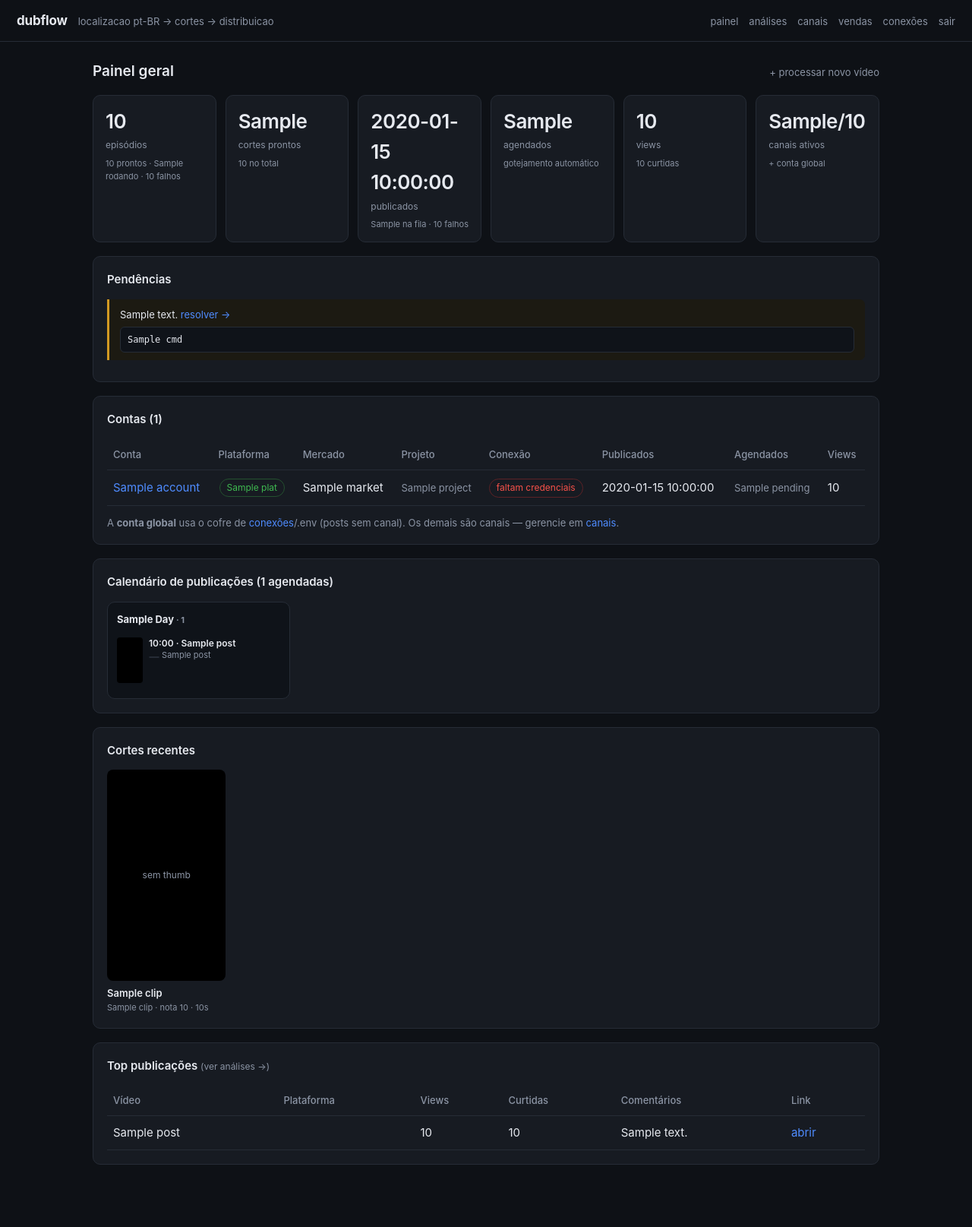
After one commit to BroonTreyer/dubflow, a FastAPI app: template app/web/templates/dashboard.html in a window 1280 px wide. The commit adds this page. Shown: the whole page at 76% size. Run offline with FastAPI, Linux system fonts and the light colour scheme; the template is opened without the code that fills it: most values are stand-ins (such as "Sample title", 1, 10 or a date in 2020); parts of the project's set-up code (start-up, migrations or seed data) failed here and were passed over.

Commit message:
painel geral (dashboard): visao unica com contas, calendario, cortes e metricas
Nova pagina de painel (link painel no topo) agrega tudo: KPIs (episodios,
cortes, posts publicados/agendados, views, canais), a tabela de Contas incluindo
a CONTA GLOBAL (cofre .env/conexoes) alem dos canais, um calendario dos posts
agendados agrupado por dia com thumb, os cortes recentes com thumbnail, o top de
publicacoes por metricas, e um painel de pendencias acionaveis (ex.: canal sem
refresh token mostra o comando youtube_auth --channel). Helpers dashboard_stats/
scheduled_posts/recent_clips/channel_totals em db.py; render coberto no test_web.

```diff
--- a/app/web/main.py
+++ b/app/web/main.py
@@ -119,6 +119,88 @@ def index(request: Request):
             "csrf": security.csrf_token(request),
         },
     )
+
+
+_WEEKDAYS_PT = ["seg", "ter", "qua", "qui", "sex", "sáb", "dom"]
+
+
+def _day_label(iso_date: str) -> str:
+    """'2026-08-25' -> 'seg 25/08'. Devolve o proprio texto se nao parsear."""
+    try:
+        d = datetime.fromisoformat(iso_date)
+    except (TypeError, ValueError):
+        return iso_date
+    return f"{_WEEKDAYS_PT[d.weekday()]} {d:%d/%m}"
+
+
+@app.get("/dashboard", response_class=HTMLResponse, dependencies=panel)
+def dashboard(request: Request):
+    """Visao geral: KPIs, contas (global + canais), calendario, cortes e metricas."""
+    stats = db.dashboard_stats()
+    channels = db.list_channels()
+    totals = db.channel_totals()
+
+    # Cache do status por canal (evita reabrir o cofre varias vezes por linha).
+    channel_ready = {ch["id"]: publisher_status(ch["id"]).get(ch["platform"], False)
+                     for ch in channels}
+    global_ready = publisher_status()  # conta global (cofre .env / conexoes)
+
+    accounts = [{
+        "id": None, "name": "Conta global (.env / conexões)", "platform": None,
+        "market": None, "project": None, "status": "active",
+        "platforms_ready": global_ready, "connected": any(global_ready.values()),
+        "totals": totals.get(None, {}), "detail_url": "/connections",
+    }]
+    for ch in channels:
+        accounts.append({
+            "id": ch["id"], "name": ch["name"], "platform": ch["platform"],
+            "market": ch["market"], "project": ch["project"], "status": ch["status"],
+            "platforms_ready": None, "connected": channel_ready[ch["id"]],
+            "totals": totals.get(ch["id"], {}), "detail_url": f"/channels/{ch['id']}",
+        })
+
+    # Calendario: agrupa os posts agendados por dia (YYYY-MM-DD).
+    by_day: dict[str, list[dict]] = {}
+    for post in db.scheduled_posts():
+        by_day.setdefault((post["scheduled_at"] or "")[:10], []).append(post)
+    calendar_days = [{"date": d, "label": _day_label(d), "posts": by_day[d]}
+                     for d in sorted(by_day)]
+
+    # Pendencias acionaveis (instrucoes).
+    attention: list[dict] = []
+    for ch in channels:
+        if not channel_ready[ch["id"]]:
+            attention.append({
+                "text": f"{ch['name']} ({ch['platform']}) ainda não conecta — falta o refresh token.",
+                "cmd": (f".venv\\Scripts\\python.exe -m scripts.youtube_auth --channel {ch['id']}"
+                        if ch["platform"] == "youtube" else None),
+                "url": f"/channels/{ch['id']}",
+            })
+    episodes = db.list_episodes()
+    n_failed = sum(1 for e in episodes if e["status"] == "failed")
+    if n_failed:
+        attention.append({"text": f"{n_failed} episódio(s) falharam no processamento.",
+                          "cmd": None, "url": "/"})
+    n_no_seg = sum(1 for e in episodes
+                   if e["status"] == "done" and not (e.get("segment") or "").strip())
+    if n_no_seg:
+        attention.append({
+            "text": f"{n_no_seg} episódio(s) prontos sem segmento — cortes não distribuídos.",
+            "cmd": None, "url": "/"})
+    if stats["posts_failed"]:
+        attention.append({"text": f"{stats['posts_failed']} publicação(ões) falharam.",
+                          "cmd": None, "url": "/analytics"})
+
+    return templates.TemplateResponse(request, "dashboard.html", {
+        "stats": stats,
+        "accounts": accounts,
+        "calendar_days": calendar_days,
+        "scheduled_count": sum(len(d["posts"]) for d in calendar_days),
+        "recent_clips": db.recent_clips(),
+        "top_posts": db.analytics_posts(limit=8),
+        "attention": attention,
+        "media_sig": security.media_signature,
+    })
 
 
 @app.get("/analytics", response_class=HTMLResponse, dependencies=panel)
--- a/app/web/templates/base.html
+++ b/app/web/templates/base.html
@@ -66,7 +66,8 @@
 <header>
   <h1><a href="/" style="color:var(--text)">dubflow</a></h1>
   <span>localizacao pt-BR &rarr; cortes &rarr; distribuicao</span>
-  <a href="/analytics" class="muted" style="margin-left:auto">análises</a>
+  <a href="/dashboard" class="muted" style="margin-left:auto">painel</a>
+  <a href="/analytics" class="muted">análises</a>
   <a href="/channels" class="muted">canais</a>
   <a href="/orders" class="muted">vendas</a>
   <a href="/connections" class="muted">conexões</a>
--- /dev/null
+++ b/app/web/templates/dashboard.html
@@ -0,0 +1,205 @@
+{% extends "base.html" %}
+{% block title %}Painel — dubflow{% endblock %}
+{% block content %}
+
+<style>
+  .kpis { display:grid; grid-template-columns:repeat(auto-fit,minmax(140px,1fr)); gap:12px; margin-bottom:18px; }
+  .kpi { background:var(--panel); border:1px solid var(--line); border-radius:10px; padding:14px 16px; }
+  .kpi .n { font-size:26px; font-weight:600; letter-spacing:-.5px; }
+  .kpi .k { color:var(--muted); font-size:12px; margin-top:2px; }
+  .kpi .sub { color:var(--muted); font-size:11px; margin-top:6px; }
+  .cal { display:grid; grid-template-columns:repeat(auto-fill,minmax(215px,1fr)); gap:12px; }
+  .cal .day { border:1px solid var(--line); border-radius:10px; padding:12px; background:#0f1319; }
+  .cal .day h4 { margin:0 0 6px; font-size:13px; text-transform:capitalize; }
+  .cal .day .cnt { color:var(--muted); font-size:11px; }
+  .cal .slot { display:flex; gap:8px; align-items:flex-start; padding:8px 0; border-top:1px solid var(--line); }
+  .cal .slot:first-of-type { border-top:0; }
+  .cal .slot img, .cal .slot .ph { width:34px; height:60px; object-fit:cover; border-radius:4px; background:#000; flex:none; }
+  .cal .slot .t { font-weight:600; font-size:12px; line-height:1.3; }
+  .thumbs { display:grid; grid-template-columns:repeat(auto-fill,minmax(150px,1fr)); gap:12px; }
+  .thumbs .c img, .thumbs .c .ph { width:100%; aspect-ratio:9/16; object-fit:cover; border-radius:8px; background:#000; display:block; }
+  .thumbs .c .ph { display:flex; align-items:center; justify-content:center; color:var(--muted); font-size:12px; }
+  code.cmd { display:block; background:#0f1319; border:1px solid var(--line); border-radius:6px;
+             padding:7px 9px; font-size:12px; margin-top:6px; overflow-x:auto; white-space:pre; }
+</style>
+
+{% macro tname(clip) -%}
+  {{ (clip.thumb_vertical_path or clip.thumb_path or '').split('\\')[-1].split('/')[-1] }}
+{%- endmacro %}
+
+<div class="row" style="justify-content:space-between;align-items:baseline;margin-bottom:16px">
+  <h2 style="margin:0;font-size:19px">Painel geral</h2>
+  <a href="/" class="muted">+ processar novo vídeo</a>
+</div>
+
+{% if stats.episodes_total == 0 %}
+<div class="note" style="margin-bottom:18px">
+  Ainda não há episódios. Comece colando um link do YouTube na
+  <a href="/">home</a> — a legenda, os cortes e a distribuição correm sozinhos.
+</div>
+{% endif %}
+
+{# ---------------------------------------------------------------- KPIs #}
+<div class="kpis">
+  <div class="kpi">
+    <div class="n">{{ stats.episodes_total }}</div><div class="k">episódios</div>
+    <div class="sub">{{ stats.episodes_done }} prontos · {{ stats.episodes_processing }} rodando · {{ stats.episodes_failed }} falhos</div>
+  </div>
+  <div class="kpi">
+    <div class="n">{{ stats.clips_ready }}</div><div class="k">cortes prontos</div>
+    <div class="sub">{{ stats.clips_total }} no total</div>
+  </div>
+  <div class="kpi">
+    <div class="n">{{ stats.posts_published }}</div><div class="k">publicados</div>
+    <div class="sub">{{ stats.posts_pending }} na fila · {{ stats.posts_failed }} falhos</div>
+  </div>
+  <div class="kpi">
+    <div class="n">{{ stats.posts_scheduled }}</div><div class="k">agendados</div>
+    <div class="sub">gotejamento automático</div>
+  </div>
+  <div class="kpi">
+    <div class="n">{{ '{:,}'.format(stats.views).replace(',', '.') }}</div><div class="k">views</div>
+    <div class="sub">{{ '{:,}'.format(stats.likes).replace(',', '.') }} curtidas</div>
+  </div>
+  <div class="kpi">
+    <div class="n">{{ stats.channels_active }}/{{ stats.channels_total }}</div><div class="k">canais ativos</div>
+    <div class="sub">+ conta global</div>
+  </div>
+</div>
+
+{# ---------------------------------------------------------------- pendências / instruções #}
+{% if attention %}
+<div class="panel">
+  <h2>Pendências</h2>
+  {% for a in attention %}
+  <div class="note" style="margin-bottom:10px">
+    {{ a.text }}
+    {% if a.url %} <a href="{{ a.url }}">resolver →</a>{% endif %}
+    {% if a.cmd %}<code class="cmd">{{ a.cmd }}</code>{% endif %}
+  </div>
+  {% endfor %}
+</div>
+{% endif %}
+
+{# ---------------------------------------------------------------- contas #}
+<div class="panel">
+  <h2>Contas ({{ accounts | length }})</h2>
+  <div style="overflow-x:auto">
+  <table>
+    <tr>
+      <th>Conta</th><th>Plataforma</th><th>Mercado</th><th>Projeto</th>
+      <th>Conexão</th><th>Publicados</th><th>Agendados</th><th>Views</th>
+    </tr>
+    {% for a in accounts %}
+    <tr>
+      <td><a href="{{ a.detail_url }}">{{ a.name }}</a></td>
+      <td>
+        {% if a.platforms_ready %}
+          {% for plat, ok in a.platforms_ready.items() %}
+          <span class="tag {% if ok %}done{% endif %}" style="margin:1px">{{ plat }}</span>
+          {% endfor %}
+        {% else %}
+          <span style="text-transform:capitalize">{{ a.platform }}</span>
+        {% endif %}
+      </td>
+      <td>{{ a.market or '—' }}</td>
+      <td class="muted">{{ a.project or '—' }}</td>
+      <td>
+        <span class="tag {% if a.connected %}done{% else %}failed{% endif %}">
+          {{ 'conectado' if a.connected else 'faltam credenciais' }}
+        </span>
+      </td>
+      <td>{{ a.totals.published or 0 }}</td>
+      <td class="muted">{{ a.totals.pending or 0 }}</td>
+      <td>{{ a.totals.views or 0 }}</td>
+    </tr>
+    {% endfor %}
+  </table>
+  </div>
+  <p class="muted" style="margin:12px 0 0">
+    A <strong>conta global</strong> usa o cofre de <a href="/connections">conexões</a>/.env
+    (posts sem canal). Os demais são canais — gerencie em <a href="/channels">canais</a>.
+  </p>
+</div>
+
+{# ---------------------------------------------------------------- calendário #}
+<div class="panel">
+  <h2>Calendário de publicações ({{ scheduled_count }} agendadas)</h2>
+  {% if calendar_days %}
+  <div class="cal">
+    {% for day in calendar_days %}
+    <div class="day">
+      <h4>{{ day.label }} <span class="cnt">· {{ day.posts | length }}</span></h4>
+      {% for p in day.posts %}
+      <div class="slot">
+        {% set tn = tname(p) | trim %}
+        {% if tn %}<img src="/media/{{ media_sig(tn) }}/{{ tn }}" alt="" loading="lazy">
+        {% else %}<div class="ph"></div>{% endif %}
+        <div>
+          <div class="t">{{ p.scheduled_at[11:16] }} · {{ p.channel_name or 'global' }}</div>
+          <div class="muted" style="font-size:11px">
+            <span class="tag" style="padding:0 6px">{{ p.platform }}</span>
+            {{ p.clip_yt_title or p.clip_title or ('corte #' ~ (p.clip_idx + 1)) }}
+          </div>
+        </div>
+      </div>
+      {% endfor %}
+    </div>
+    {% endfor %}
+  </div>
+  {% else %}
+  <p class="muted">
+    Nenhum post agendado. A distribuição automática enfileira em gotejamento quando você
+    processa um episódio com canais no segmento — ou agende manualmente na página do episódio.
+  </p>
+  {% endif %}
+</div>
+
+{# ---------------------------------------------------------------- cortes recentes #}
+<div class="panel">
+  <h2>Cortes recentes</h2>
+  {% if recent_clips %}
+  <div class="thumbs">
+    {% for clip in recent_clips %}
+    <div class="c">
+      <a href="/episodes/{{ clip.episode_id }}">
+        {% set tn = tname(clip) | trim %}
+        {% if tn %}<img src="/media/{{ media_sig(tn) }}/{{ tn }}" alt="" loading="lazy">
+        {% else %}<div class="ph">sem thumb</div>{% endif %}
+      </a>
+      <p style="margin:8px 0 2px;font-size:13px;font-weight:600;line-height:1.3">
+        {{ clip.yt_title or clip.title or ('corte #' ~ (clip.idx + 1)) }}
+      </p>
+      <p class="muted" style="margin:0;font-size:11px">
+        {{ clip.episode_title or 'episódio' }} · nota {{ clip.score | round(1) }} ·
+        {{ (clip.end - clip.start) | round(0) | int }}s
+      </p>
+    </div>
+    {% endfor %}
+  </div>
+  {% else %}
+  <p class="muted">Nenhum corte pronto ainda. Eles aparecem aqui assim que um episódio termina.</p>
+  {% endif %}
+</div>
+
+{# ---------------------------------------------------------------- métricas #}
+{% if top_posts %}
+<div class="panel">
+  <h2>Top publicações <a href="/analytics" class="muted" style="font-size:12px;font-weight:400">(ver análises →)</a></h2>
+  <table>
+    <tr><th>Vídeo</th><th>Plataforma</th><th>Views</th><th>Curtidas</th><th>Comentários</th><th>Link</th></tr>
+    {% for p in top_posts %}
+    <tr>
+      <td>{{ p.clip_yt_title or p.clip_title or p.episode_title or '—' }}</td>
+      <td>{{ p.platform }}</td>
+      <td>{{ p.views if p.views is not none else '—' }}</td>
+      <td>{{ p.likes if p.likes is not none else '—' }}</td>
+      <td>{{ p.comments if p.comments is not none else '—' }}</td>
+      <td>{% if p.permalink %}<a href="{{ p.permalink }}" target="_blank">abrir</a>{% else %}—{% endif %}</td>
+    </tr>
+    {% endfor %}
+  </table>
+</div>
+{% endif %}
+
+{% endblock %}
```
Also changed, not shown: app/db.py (+88 -0 lines), tests/test_web.py (+17 -0 lines).
